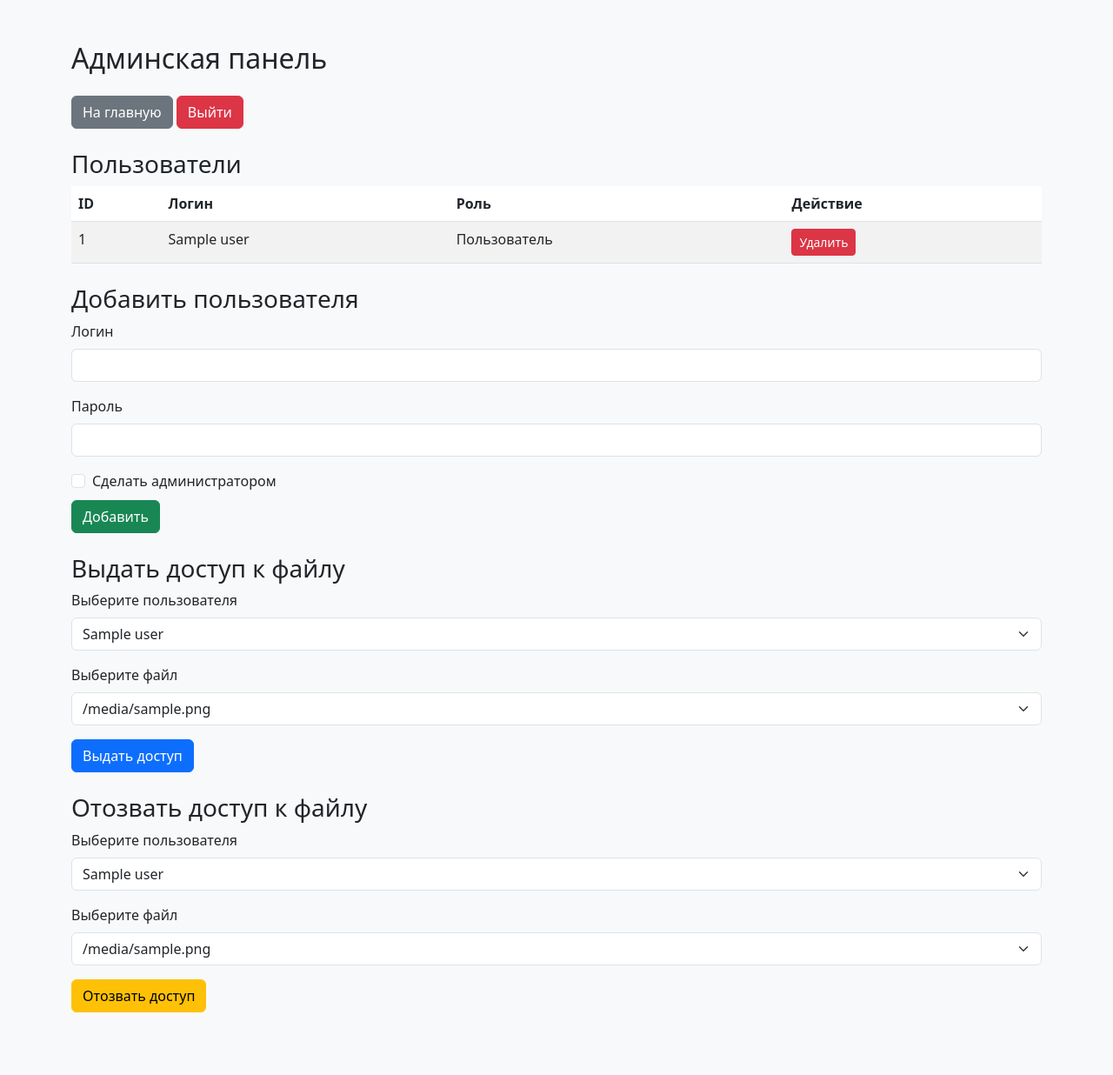
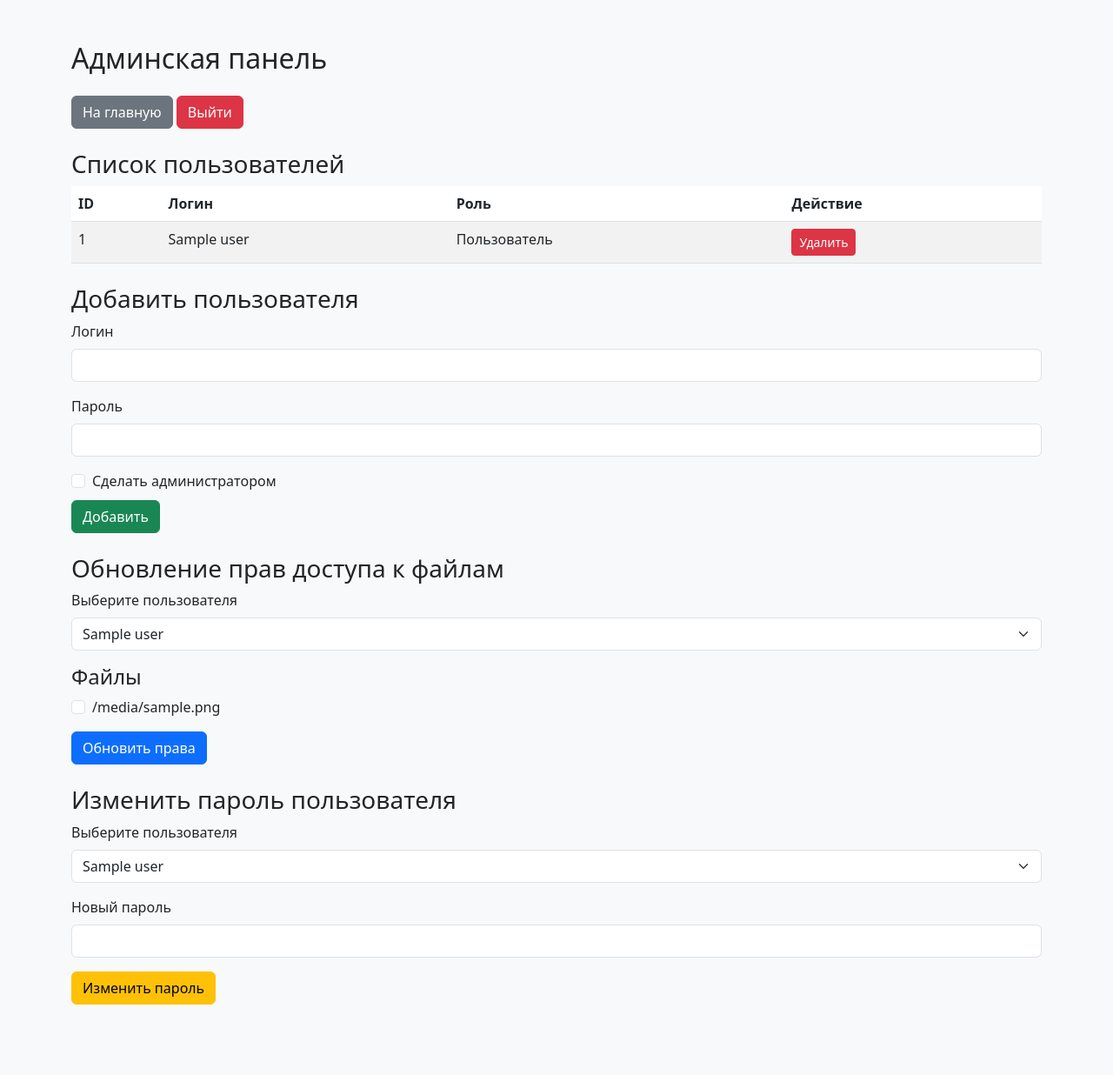
Before and after one commit to SkySai1/simple-fileshare, a Flask app: template templates/admin.html in a window 1280 px wide. Shown: the whole page at 87% size. After the commit the page ends 1155 px from the top, so only its background shows below. Run offline with Flask 3, Linux system fonts and the light colour scheme; the template is opened without the code that fills it: most values are stand-ins (such as "Sample title", 1, 10 or a date in 2020).

Commit message:
checkbox

```diff
--- a/auth.py
+++ b/auth.py
@@ -16,17 +16,12 @@ def init_db():
 
     cursor.execute('''CREATE TABLE IF NOT EXISTS file_access (
                         id INTEGER PRIMARY KEY AUTOINCREMENT,
-                        user_id INTEGER,
-                        filename TEXT,
+                        user_id INTEGER NOT NULL,
+                        filename TEXT NOT NULL,
+                        UNIQUE(user_id, filename),  -- Уникальный индекс для предотвращения дублирования
                         FOREIGN KEY(user_id) REFERENCES users(id))''')
 
-    cursor.execute("SELECT id FROM users WHERE username = 'admin'")
-    if not cursor.fetchone():
-        admin_password = hash_password("admin")
-        cursor.execute("INSERT INTO users (username, password, is_admin) VALUES (?, ?, ?)",
-                       ("admin", admin_password, True))
-        conn.commit()
-
+    conn.commit()
     conn.close()
 
 # Хеширование пароля
@@ -85,8 +80,13 @@ def get_users():
 def grant_access(user_id, filename):
     conn = sqlite3.connect(DB_PATH)
     cursor = conn.cursor()
-    cursor.execute("INSERT INTO file_access (user_id, filename) VALUES (?, ?)", (user_id, filename))
-    conn.commit()
+
+    # Проверяем, есть ли уже доступ к файлу у пользователя
+    cursor.execute("SELECT COUNT(*) FROM file_access WHERE user_id = ? AND filename = ?", (user_id, filename))
+    if cursor.fetchone()[0] == 0:  # Если доступ отсутствует, добавляем
+        cursor.execute("INSERT INTO file_access (user_id, filename) VALUES (?, ?)", (user_id, filename))
+        conn.commit()
+
     conn.close()
 
 # Получение списка файлов, доступных пользователю
--- a/routes/admin_routes.py
+++ b/routes/admin_routes.py
@@ -1,5 +1,5 @@
-from flask import Blueprint, render_template, redirect, url_for, request, session
-from auth import add_user, get_users, grant_access, update_password, delete_user, revoke_access
+from flask import Blueprint, render_template, redirect, url_for, request, session, jsonify
+from auth import add_user, get_users, grant_access, update_password, delete_user, revoke_access, get_user_files
 import os
 
 admin_bp = Blueprint('admin', __name__)
@@ -12,6 +12,7 @@ def admin():
 
     users = get_users()
     files = os.listdir("./files")
+
     return render_template('admin.html', users=users, files=files)
 
 # Добавление пользователя
@@ -39,31 +40,37 @@ def remove_user():
 
     return redirect(url_for('admin.admin'))
 
-# Выдача доступа к файлам
-@admin_bp.route('/admin/grant_access', methods=['POST'])
-def grant_access_route():
+# Получение прав доступа для конкретного пользователя (AJAX)
+@admin_bp.route('/admin/get_permissions/<int:user_id>')
+def get_permissions(user_id):
+    user_files = get_user_files(user_id)
+
+    if user_files is None:
+        user_files = []  # Если у пользователя нет файлов, возвращаем пустой список
+
+    return jsonify(user_files)
+
+# Обновление прав доступа к файлам через чекбоксы
+@admin_bp.route('/admin/update_permissions', methods=['POST'])
+def update_permissions():
     if "user" not in session or not session["user"]["is_admin"]:
         return redirect(url_for('file.index'))
 
     user_id = request.form.get('user_id')
-    filename = request.form.get('filename')
+    files = os.listdir("./files")  # Все доступные файлы
+    selected_files = request.form.getlist('file_access')  # Файлы, отмеченные чекбоксами
 
-    grant_access(user_id, filename)
+    # Обновляем доступ: сначала удаляем все права, затем выдаем только отмеченные
+    for file in files:
+        if file in selected_files:
+            grant_access(user_id, file)  # Выдаем доступ
+        else:
+            revoke_access(user_id, file)  # Отзываем доступ
+
     return redirect(url_for('admin.admin'))
 
-# Отзыв доступа к файлу
-@admin_bp.route('/admin/revoke_access', methods=['POST'])
-def revoke_file_access():
-    if "user" not in session or not session["user"]["is_admin"]:
-        return redirect(url_for('file.index'))
 
-    user_id = request.form.get('user_id')
-    filename = request.form.get('filename')
-
-    revoke_access(user_id, filename)
-    return redirect(url_for('admin.admin'))
-
-# Изменение пароля
+# Изменение пароля пользователя
 @admin_bp.route('/admin/change_password', methods=['POST'])
 def change_password():
     if "user" not in session or not session["user"]["is_admin"]:
--- a/templates/admin.html
+++ b/templates/admin.html
@@ -5,6 +5,32 @@
     <meta name="viewport" content="width=device-width, initial-scale=1.0">
     <title>Админская панель</title>
     <link href="https://cdn.jsdelivr.net/npm/bootstrap@5.3.0/dist/css/bootstrap.min.css" rel="stylesheet">
+    <script>
+        document.addEventListener("DOMContentLoaded", function () {
+            const userSelect = document.getElementById("user_id");
+            const checkboxes = document.querySelectorAll('input[name="file_access"]');
+
+            function updatePermissions(userId) {
+                fetch(`/admin/get_permissions/${userId}`)
+                    .then(response => response.json())
+                    .then(files => {
+                        checkboxes.forEach(checkbox => {
+                            checkbox.checked = files.includes(checkbox.value);
+                        });
+                    })
+                    .catch(error => console.error("Ошибка загрузки прав доступа:", error));
+            }
+
+            userSelect.addEventListener("change", function () {
+                updatePermissions(this.value);
+            });
+
+            // Загружаем права доступа при загрузке страницы для первого пользователя
+            if (userSelect.value) {
+                updatePermissions(userSelect.value);
+            }
+        });
+    </script>
 </head>
 <body class="bg-light">
     <div class="container py-5">
@@ -17,7 +43,7 @@
         </div>
 
         <!-- Список пользователей -->
-        <h3 class="mt-4">Пользователи</h3>
+        <h3 class="mt-4">Список пользователей</h3>
         <table class="table table-striped">
             <thead>
                 <tr>
@@ -62,9 +88,9 @@
             <button type="submit" class="btn btn-success mt-2">Добавить</button>
         </form>
 
-        <!-- Форма выдачи доступа к файлу -->
-        <h3 class="mt-4">Выдать доступ к файлу</h3>
-        <form method="post" action="{{ url_for('admin.grant_access_route') }}" class="mb-4">
+        <!-- Форма обновления прав доступа к файлам через чекбоксы -->
+        <h3 class="mt-4">Обновление прав доступа к файлам</h3>
+        <form method="post" action="{{ url_for('admin.update_permissions') }}" class="mb-4">
             <div class="mb-3">
                 <label for="user_id" class="form-label">Выберите пользователя</label>
                 <select class="form-select" id="user_id" name="user_id" required>
@@ -73,39 +99,43 @@
                     {% endfor %}
                 </select>
             </div>
+
+            <!-- Список файлов с чекбоксами -->
             <div class="mb-3">
-                <label for="filename" class="form-label">Выберите файл</label>
-                <select class="form-select" id="filename" name="filename" required>
-                    {% for file in files %}
-                    <option value="{{ file }}">{{ file }}</option>
-                    {% endfor %}
-                </select>
+                <h4>Файлы</h4>
+                {% for file in files %}
+                <div class="form-check">
+                    <input
+                        class="form-check-input"
+                        type="checkbox"
+                        name="file_access"
+                        value="{{ file }}"
+                        id="file_{{ file }}">
+                    <label class="form-check-label" for="file_{{ file }}">{{ file }}</label>
+                </div>
+                {% endfor %}
             </div>
-            <button type="submit" class="btn btn-primary">Выдать доступ</button>
+
+            <button type="submit" class="btn btn-primary">Обновить права</button>
         </form>
 
-        <!-- Форма отзыва доступа -->
-        <h3 class="mt-4">Отозвать доступ к файлу</h3>
-        <form method="post" action="{{ url_for('admin.revoke_file_access') }}" class="mb-4">
+        <!-- Форма изменения пароля пользователя -->
+        <h3 class="mt-4">Изменить пароль пользователя</h3>
+        <form method="post" action="{{ url_for('admin.change_password') }}" class="mb-4">
             <div class="mb-3">
-                <label for="user_id_revoke" class="form-label">Выберите пользователя</label>
-                <select class="form-select" id="user_id_revoke" name="user_id" required>
+                <label for="user_id_change" class="form-label">Выберите пользователя</label>
+                <select class="form-select" id="user_id_change" name="user_id" required>
                     {% for user in users %}
                     <option value="{{ user[0] }}">{{ user[1] }}</option>
                     {% endfor %}
                 </select>
             </div>
             <div class="mb-3">
-                <label for="filename_revoke" class="form-label">Выберите файл</label>
-                <select class="form-select" id="filename_revoke" name="filename" required>
-                    {% for file in files %}
-                    <option value="{{ file }}">{{ file }}</option>
-                    {% endfor %}
-                </select>
+                <label for="new_password" class="form-label">Новый пароль</label>
+                <input type="password" class="form-control" id="new_password" name="new_password" required>
             </div>
-            <button type="submit" class="btn btn-warning">Отозвать доступ</button>
+            <button type="submit" class="btn btn-warning">Изменить пароль</button>
         </form>
-
     </div>
 </body>
 </html>
```
